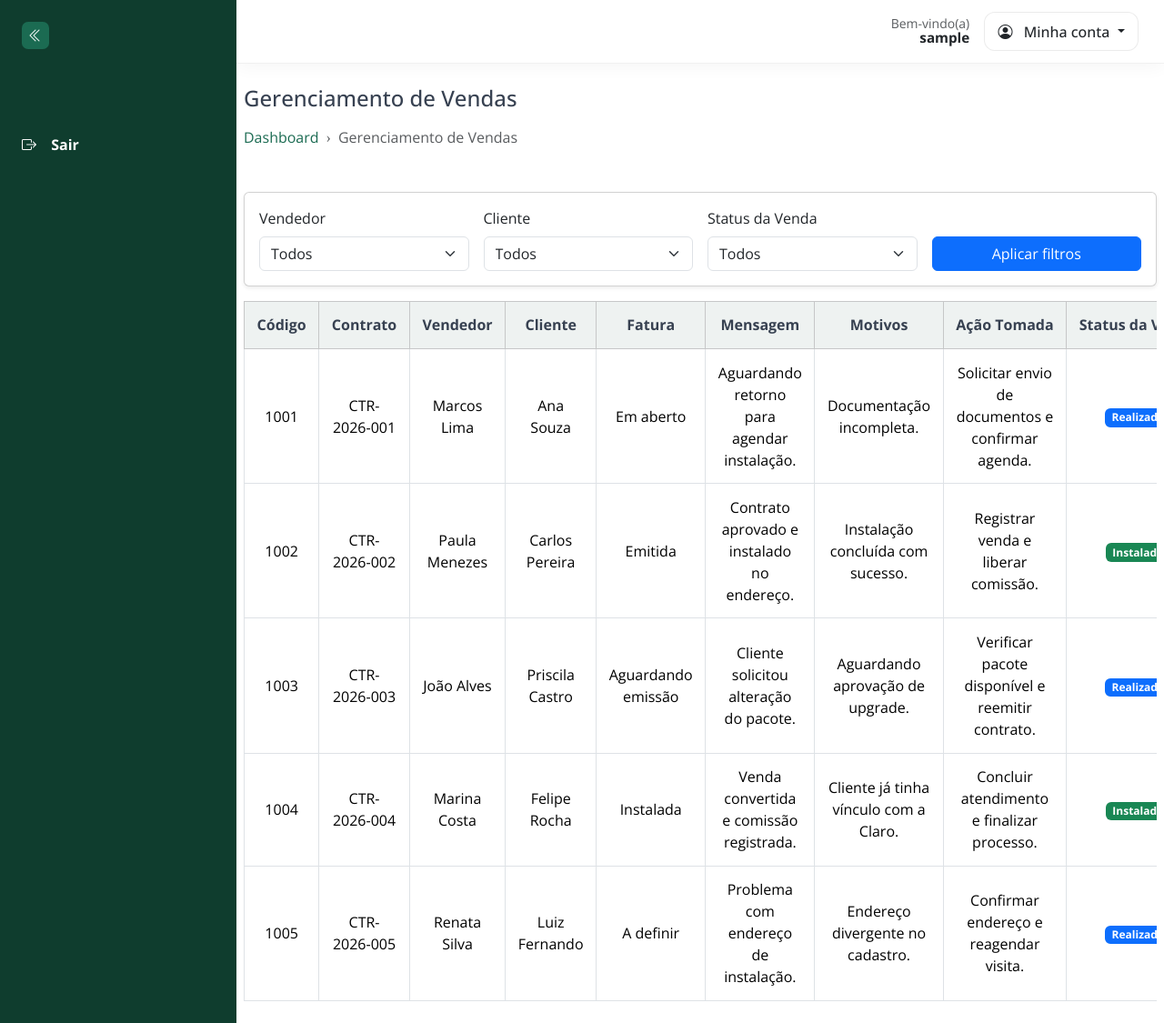
After one commit to itsale-o/gerenciador-contratos, a Django app: page /gerenciamento-vendas/ in a window 1280 px wide. The commit adds this page. Shown: the whole page at 91% size. Run offline with Django 5.2, Linux system fonts and the light colour scheme; a user stored in the database is signed in; tables that the repository leaves empty hold one stand-in row (values such as "Sample post").

Commit message:
So regresso

```diff
--- /dev/null
+++ b/core/templates/gerenciamento_vendas.html
@@ -0,0 +1,298 @@
+{% extends 'base.html' %}
+{% load static %}
+
+{% block title %}
+Gerenciamento de Vendas
+{% endblock %}
+
+{% block head %}
+<style>
+    .filtro-card {
+        border: 1px solid #dee2e6;
+        border-radius: 0.75rem;
+        background: #fff;
+    }
+
+    .table-vendas tbody tr.status-realizada {
+        background-color: rgba(13, 110, 253, 0.06);
+    }
+    .table-vendas {
+        width: auto !important;
+        min-width: 1500px !important;
+        table-layout: auto !important;
+    }
+    .table-vendas thead th {
+        text-align: center !important;
+        vertical-align: middle !important;
+        white-space: nowrap !important;
+        padding: 0.85rem !important;
+    }
+    .table-vendas td {
+        text-align: center !important;
+        vertical-align: middle !important;
+        white-space: normal !important;
+        word-wrap: break-word !important;
+        overflow-wrap: break-word !important;
+        padding: 0.85rem !important;
+    }
+    .table-vendas td:nth-child(6),
+    .table-vendas td:nth-child(7),
+    .table-vendas td:nth-child(8) {
+        max-width: 180px;
+    }
+    .table-vendas td:nth-child(1) { width: 70px; }
+    .table-vendas td:nth-child(2) { width: 130px; }
+    .table-vendas td:nth-child(3) { width: 140px; }
+    .table-vendas td:nth-child(4) { width: 130px; }
+    .table-vendas td:nth-child(5) { width: 120px; }
+
+    .table-vendas tbody tr.status-instalada {
+        background-color: rgba(25, 135, 84, 0.08);
+    }
+    .badge-status-realizada {
+        background-color: #0d6efd;
+    }
+    .badge-status-instalada {
+        background-color: #198754;
+    }
+    .filtro-card .form-control,
+    .filtro-card .form-select {
+        min-height: 44px;
+    }
+    .container-tabela {
+        width: 100%;
+        overflow-x: auto;
+        -webkit-overflow-scrolling: touch;
+    }
+    .detalhes-line {
+        border-bottom: 1px solid #e9ecef;
+        padding: 0.5rem 0;
+    }
+    .detalhes-line:last-child {
+        border-bottom: none;
+    }
+</style>
+{% endblock %}
+
+{% block content %}
+<section class="container-page">
+    <div class="d-flex flex-column mb-3">
+        <div class="d-flex justify-content-between align-items-center mb-3">
+            <div>
+                <h4 class="mb-2">Gerenciamento de Vendas</h4>
+                <nav class="breadcrumb-custom mt-3" aria-label="breadcrumb">
+                    <ol class="breadcrumb">
+                        <li class="breadcrumb-item"><a href="{% url 'core:dashboard_admin' %}">Dashboard</a></li>
+                        <li class="breadcrumb-item active" aria-current="page">Gerenciamento de Vendas</li>
+                    </ol>
+                </nav>
+            </div>
+        </div>
+    </div>
+
+    <div class="card shadow-sm mb-3">
+        <div class="card-body">
+            <form method="get" class="row g-3">
+                <div class="col-12 col-md-3">
+                    <label class="form-label">Vendedor</label>
+                    <select name="vendedor" class="form-select">
+                        <option value="">Todos</option>
+                        {% for vendedor in vendedores %}
+                            <option value="{{ vendedor }}" {% if vendedor == vendedor_selected %}selected{% endif %}>{{ vendedor }}</option>
+                        {% endfor %}
+                    </select>
+                </div>
+
+                <div class="col-12 col-md-3">
+                    <label class="form-label">Cliente</label>
+                    <select name="cliente" class="form-select">
+                        <option value="">Todos</option>
+                        {% for cliente in clientes %}
+                            <option value="{{ cliente }}" {% if cliente == cliente_selected %}selected{% endif %}>{{ cliente }}</option>
+                        {% endfor %}
+                    </select>
+                </div>
+
+                <div class="col-12 col-md-3">
+                    <label class="form-label">Status da Venda</label>
+                    <select name="status" class="form-select">
+                        <option value="">Todos</option>
+                        {% for status in status_options %}
+                            <option value="{{ status }}" {% if status == status_selected %}selected{% endif %}>{{ status }}</option>
+                        {% endfor %}
+                    </select>
+                </div>
+
+                <div class="col-12 col-md-3 d-flex align-items-end justify-content-md-end">
+                    <button type="submit" class="btn btn-primary w-100">Aplicar filtros</button>
+                </div>
+            </form>
+        </div>
+    </div>
+
+    <div id="tabela-container" class="container-tabela">
+        <table class="table table-hover table-bordered table-vendas align-middle tabela-lista">
+            <thead class="table-light">
+                <tr>
+                    <th>Código</th>
+                    <th>Contrato</th>
+                    <th>Vendedor</th>
+                    <th>Cliente</th>
+                    <th>Fatura</th>
+                    <th>Mensagem</th>
+                    <th>Motivos</th>
+                    <th>Ação Tomada</th>
+                    <th>Status da Venda</th>
+                    <th class="text-center">Comissão Vendedor</th>
+                    <th class="text-center">Comissão Claro</th>
+                    <th class="text-center">Ações</th>
+                </tr>
+            </thead>
+            <tbody>
+                {% for venda in vendas %}
+                    <tr class="{% if venda.status == 'Instalada' %}status-instalada{% else %}status-realizada{% endif %}" data-venda-id="{{ venda.id }}">
+                        <td>{{ venda.id }}</td>
+                        <td>{{ venda.contrato }}</td>
+                        <td>{{ venda.vendedor }}</td>
+                        <td>{{ venda.cliente }}</td>
+                        <td>{{ venda.fatura }}</td>
+                        <td>{{ venda.mensagem }}</td>
+                        <td>{{ venda.motivos }}</td>
+                        <td>{{ venda.acao }}</td>
+                        <td>
+                            <span class="badge {% if venda.status == 'Instalada' %}badge-status-instalada{% else %}badge-status-realizada{% endif %}">{{ venda.status }}</span>
+                        </td>
+                        <td class="text-center">
+                            <div class="form-check form-switch">
+                                <input class="form-check-input commission-checkbox vendedor-checkbox" type="checkbox" role="switch" id="comissao-vendedor-{{ venda.id }}" {% if venda.comissao_vendedor %}checked{% endif %}>
+                            </div>
+                        </td>
+                        <td class="text-center">
+                            <div class="form-check form-switch">
+                                <input class="form-check-input commission-checkbox claro-checkbox" type="checkbox" role="switch" id="comissao-claro-{{ venda.id }}" {% if venda.comissao_claro %}checked{% endif %}>
+                            </div>
+                        </td>
+                        <td class="text-center">
+                            <button
+                                type="button"
+                                class="btn btn-sm btn-outline-primary btn-detalhes-venda"
+                                data-bs-toggle="modal"
+                                data-bs-target="#detalhesVendaModal"
+                                data-contrato="{{ venda.contrato }}"
+                                data-vendedor="{{ venda.vendedor }}"
+                                data-cliente="{{ venda.cliente }}"
+                                data-fatura="{{ venda.fatura }}"
+                                data-mensagem="{{ venda.mensagem|escape }}"
+                                data-motivos="{{ venda.motivos|escape }}"
+                                data-acao="{{ venda.acao|escape }}"
+                                data-status="{{ venda.status }}"
+                                data-data="{{ venda.data }}"
+                                data-comissao-vendedor="{% if venda.comissao_vendedor %}Sim{% else %}Não{% endif %}"
+                                data-comissao-claro="{% if venda.comissao_claro %}Sim{% else %}Não{% endif %}">
+                                Detalhes
+                            </button>
+                            <button type="button" class="btn btn-sm btn-outline-secondary btn-toggle-status mt-2" data-status="{{ venda.status }}">{% if venda.status == 'Instalada' %}Marcar Realizada{% else %}Marcar Instalada{% endif %}</button>
+                        </td>
+                    </tr>
+                {% empty %}
+                    <tr>
+                        <td colspan="12" class="text-center text-muted">Nenhuma venda encontrada para os filtros selecionados.</td>
+                    </tr>
+                {% endfor %}
+            </tbody>
+        </table>
+    </div>
+</section>
+
+<div class="modal fade" id="detalhesVendaModal" tabindex="-1" aria-hidden="true">
+    <div class="modal-dialog modal-lg modal-dialog-scrollable">
+        <div class="modal-content">
+            <div class="modal-header">
+                <h5 class="modal-title">Detalhes da Venda</h5>
+                <button type="button" class="btn-close" data-bs-dismiss="modal" aria-label="Fechar"></button>
+            </div>
+            <div class="modal-body">
+                <div class="detalhes-line"><strong>Contrato:</strong> <span id="modalContrato"></span></div>
+                <div class="detalhes-line"><strong>Vendedor:</strong> <span id="modalVendedor"></span></div>
+                <div class="detalhes-line"><strong>Cliente:</strong> <span id="modalCliente"></span></div>
+                <div class="detalhes-line"><strong>Fatura:</strong> <span id="modalFatura"></span></div>
+                <div class="detalhes-line"><strong>Status da Venda:</strong> <span id="modalStatus"></span></div>
+                <div class="detalhes-line"><strong>Data:</strong> <span id="modalData"></span></div>
+                <div class="detalhes-line"><strong>Comissão Vendedor:</strong> <span id="modalComissaoVendedor"></span></div>
+                <div class="detalhes-line"><strong>Comissão Claro:</strong> <span id="modalComissaoClaro"></span></div>
+                <hr>
+                <div class="detalhes-line"><strong>Mensagem:</strong><div id="modalMensagem" class="mt-2"></div></div>
+                <div class="detalhes-line"><strong>Motivos:</strong><div id="modalMotivos" class="mt-2"></div></div>
+                <div class="detalhes-line"><strong>Ação Tomada:</strong><div id="modalAcao" class="mt-2"></div></div>
+            </div>
+            <div class="modal-footer">
+                <button type="button" class="btn btn-secondary" data-bs-dismiss="modal">Fechar</button>
+            </div>
+        </div>
+    </div>
+</div>
+{% endblock %}
+
+{% block extra_js %}
+<script>
+    document.addEventListener('DOMContentLoaded', function () {
+        const detalhesModal = document.getElementById('detalhesVendaModal');
+        const modalContrato = document.getElementById('modalContrato');
+        const modalVendedor = document.getElementById('modalVendedor');
+        const modalCliente = document.getElementById('modalCliente');
+        const modalFatura = document.getElementById('modalFatura');
+        const modalStatus = document.getElementById('modalStatus');
+        const modalData = document.getElementById('modalData');
+        const modalComissaoVendedor = document.getElementById('modalComissaoVendedor');
+        const modalComissaoClaro = document.getElementById('modalComissaoClaro');
+        const modalMensagem = document.getElementById('modalMensagem');
+        const modalMotivos = document.getElementById('modalMotivos');
+        const modalAcao = document.getElementById('modalAcao');
+
+        document.querySelectorAll('.btn-detalhes-venda').forEach(function (button) {
+            button.addEventListener('click', function () {
+                modalContrato.textContent = this.dataset.contrato;
+                modalVendedor.textContent = this.dataset.vendedor;
+                modalCliente.textContent = this.dataset.cliente;
+                modalFatura.textContent = this.dataset.fatura;
+                modalStatus.textContent = this.dataset.status;
+                modalData.textContent = this.dataset.data;
+                modalComissaoVendedor.textContent = this.dataset.comissaoVendedor;
+                modalComissaoClaro.textContent = this.dataset.comissaoClaro;
+                modalMensagem.textContent = this.dataset.mensagem;
+                modalMotivos.textContent = this.dataset.motivos;
+                modalAcao.textContent = this.dataset.acao;
+            });
+        });
+
+        document.querySelectorAll('.btn-toggle-status').forEach(function (button) {
+            button.addEventListener('click', function () {
+                const row = this.closest('tr');
+                const badge = row.querySelector('.badge');
+                const currentStatus = this.dataset.status;
+                const isInstalada = currentStatus === 'Instalada';
+                const nextStatus = isInstalada ? 'Realizada' : 'Instalada';
+
+                row.classList.toggle('status-instalada', !isInstalada);
+                row.classList.toggle('status-realizada', isInstalada);
+                badge.textContent = nextStatus;
+                badge.classList.toggle('badge-status-instalada', !isInstalada);
+                badge.classList.toggle('badge-status-realizada', isInstalada);
+                this.textContent = isInstalada ? 'Marcar Instalada' : 'Marcar Realizada';
+                this.dataset.status = nextStatus;
+            });
+        });
+
+        document.querySelectorAll('.commission-checkbox').forEach(function (checkbox) {
+            checkbox.addEventListener('change', function () {
+                const row = this.closest('tr');
+                if (this.checked) {
+                    row.style.opacity = '0.95';
+                } else {
+                    row.style.opacity = '1';
+                }
+            });
+        });
+    });
+</script>
+{% endblock %}
--- a/core/urls.py
+++ b/core/urls.py
@@ -29,6 +29,7 @@ urlpatterns = [
     path("leads/mover-lead", MoverLead.as_view(), name="mover_lead"),
     path("lead/status/<int:contrato_id>/", salvar_status_lead, name="salvar_status_lead"),
     path("definir-ramal", definir_ramal, name="definir_ramal"),
+    path("gerenciamento-vendas/", gerenciamento_vendas, name="gerenciamento_vendas"),
     # APIs
     path("api/dashboard/leads-distribuicao/", DashboardLeadsDistribuicaoAPI.as_view(), name="api_leads_distribuicao"),
     path("api/dashboard/vendas-mes/", DashboardVendasMesAPI.as_view(), name="api_vendas_mes"),
--- a/core/views.py
+++ b/core/views.py
@@ -1,7 +1,7 @@
 import time
 import json
 import requests
-from datetime import date, timedelta
+from datetime import date, datetime, timedelta
 from decimal import Decimal
 from functools import reduce
 from operator import and_
@@ -64,6 +64,129 @@ def carregar_bairros(request):
     return render(request, "partials/select_bairro.html", {
         "lista_bairros": bairros,
     })
+
+
+@login_required
+def gerenciamento_vendas(request):
+    vendas = [
+        {
+            "id": 1001,
+            "contrato": "CTR-2026-001",
+            "vendedor": "Marcos Lima",
+            "cliente": "Ana Souza",
+            "fatura": "Em aberto",
+            "mensagem": "Aguardando retorno para agendar instalação.",
+            "motivos": "Documentação incompleta.",
+            "acao": "Solicitar envio de documentos e confirmar agenda.",
+            "status": "Realizada",
+            "comissao_vendedor": False,
+            "comissao_claro": False,
+            "data": date(2026, 3, 18),
+        },
+        {
+            "id": 1002,
+            "contrato": "CTR-2026-002",
+            "vendedor": "Paula Menezes",
+            "cliente": "Carlos Pereira",
+            "fatura": "Emitida",
+            "mensagem": "Contrato aprovado e instalado no endereço.",
+            "motivos": "Instalação concluída com sucesso.",
+            "acao": "Registrar venda e liberar comissão.",
+            "status": "Instalada",
+            "comissao_vendedor": True,
+            "comissao_claro": False,
+            "data": date(2026, 3, 16),
+        },
+        {
+            "id": 1003,
+            "contrato": "CTR-2026-003",
+            "vendedor": "João Alves",
+            "cliente": "Priscila Castro",
+            "fatura": "Aguardando emissão",
+            "mensagem": "Cliente solicitou alteração do pacote.",
+            "motivos": "Aguardando aprovação de upgrade.",
+            "acao": "Verificar pacote disponível e reemitir contrato.",
+            "status": "Realizada",
+            "comissao_vendedor": False,
+            "comissao_claro": False,
+            "data": date(2026, 3, 21),
+        },
+        {
+            "id": 1004,
+            "contrato": "CTR-2026-004",
+            "vendedor": "Marina Costa",
+            "cliente": "Felipe Rocha",
+            "fatura": "Instalada",
+            "mensagem": "Venda convertida e comissão registrada.",
+            "motivos": "Cliente já tinha vínculo com a Claro.",
+            "acao": "Concluir atendimento e finalizar processo.",
+            "status": "Instalada",
+            "comissao_vendedor": True,
+            "comissao_claro": True,
+            "data": date(2026, 3, 10),
+        },
+        {
+            "id": 1005,
+            "contrato": "CTR-2026-005",
+            "vendedor": "Renata Silva",
+            "cliente": "Luiz Fernando",
+            "fatura": "A definir",
+            "mensagem": "Problema com endereço de instalação.",
+            "motivos": "Endereço divergente no cadastro.",
+            "acao": "Confirmar endereço e reagendar visita.",
+            "status": "Realizada",
+            "comissao_vendedor": False,
+            "comissao_claro": False,
+            "data": date(2026, 3, 23),
+        },
+    ]
+
+    vendedores = sorted({item["vendedor"] for item in vendas})
+    clientes = sorted({item["cliente"] for item in vendas})
+    status_options = ["Realizada", "Instalada"]
+
+    vendedor_selected = request.GET.get("vendedor", "")
+    cliente_selected = request.GET.get("cliente", "")
+    status_selected = request.GET.get("status", "")
+    data_inicio = request.GET.get("data_inicio", "")
+    data_fim = request.GET.get("data_fim", "")
+
+    if vendedor_selected:
+        vendas = [item for item in vendas if item["vendedor"] == vendedor_selected]
+
+    if cliente_selected:
+        vendas = [item for item in vendas if cliente_selected.lower() in item["cliente"].lower()]
+
+    if status_selected:
+        vendas = [item for item in vendas if item["status"] == status_selected]
+
+    def parse_date(value):
+        try:
+            return datetime.strptime(value, "%Y-%m-%d").date()
+        except (ValueError, TypeError):
+            return None
+
+    inicio = parse_date(data_inicio)
+    fim = parse_date(data_fim)
+
+    if inicio:
+        vendas = [item for item in vendas if item["data"] >= inicio]
+    if fim:
+        vendas = [item for item in vendas if item["data"] <= fim]
+
+    context = {
+        "vendas": vendas,
+        "vendedores": vendedores,
+        "clientes": clientes,
+        "status_options": status_options,
+        "vendedor_selected": vendedor_selected,
+        "cliente_selected": cliente_selected,
+        "status_selected": status_selected,
+        "data_inicio": data_inicio,
+        "data_fim": data_fim,
+    }
+
+    return render(request, "gerenciamento_vendas.html", context)
 
 
 class EditarPerfil(View):
--- a/templates/sidebar.html
+++ b/templates/sidebar.html
@@ -51,6 +51,12 @@
                     <span>Vendedores</span>
                 </a>
             </li>
+            <li class="sidebar-item">
+                <a href="{% url 'core:gerenciamento_vendas' %}" class="sidebar-link" title="Gerenciamento de Vendas">
+                    <i class="bi bi-table"></i>
+                    <span>Gerenciamento Vendas</span>
+                </a>
+            </li>
         {% endif %}
 
         <li class="item-logout sidebar-item">
```
